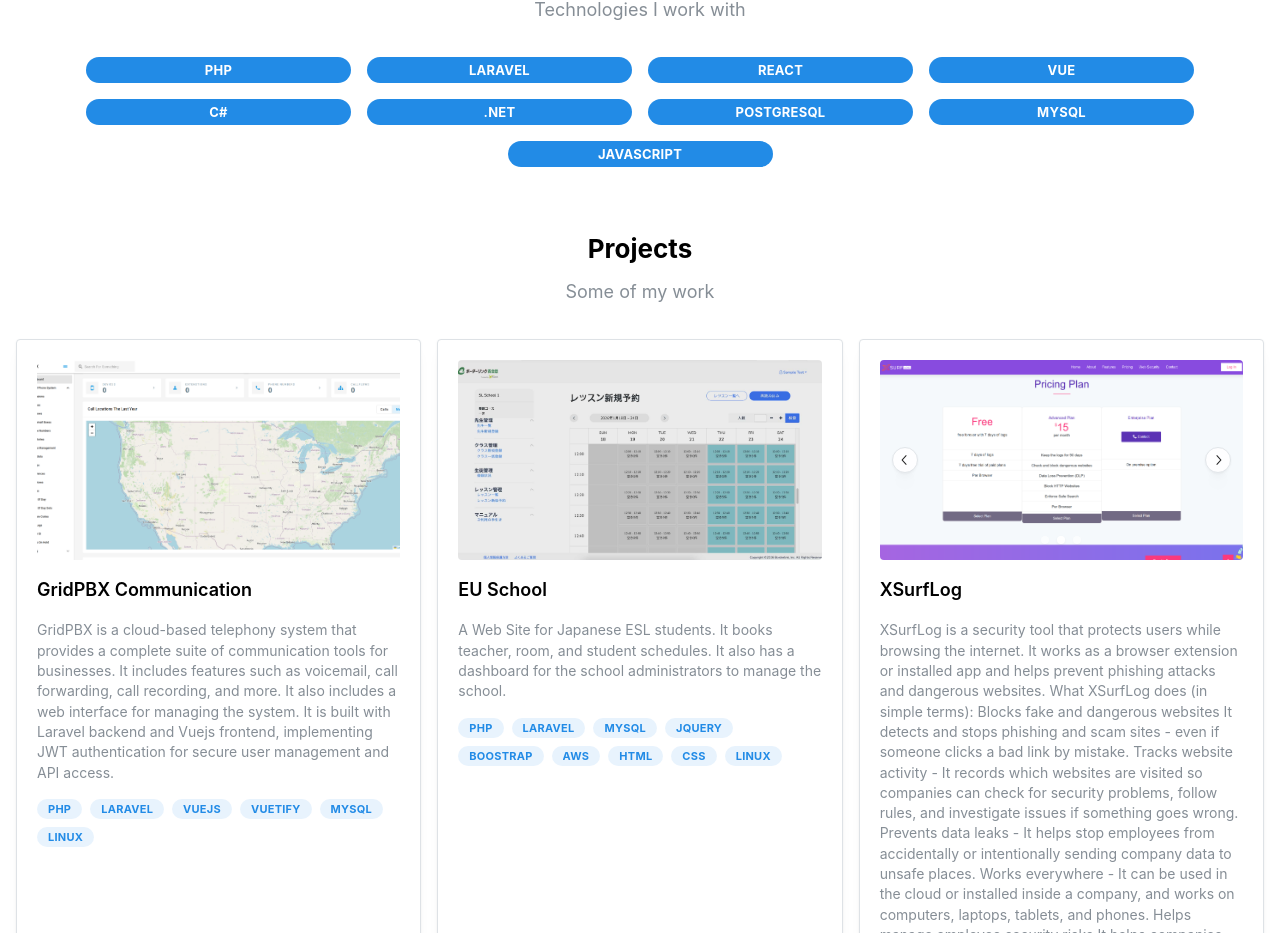
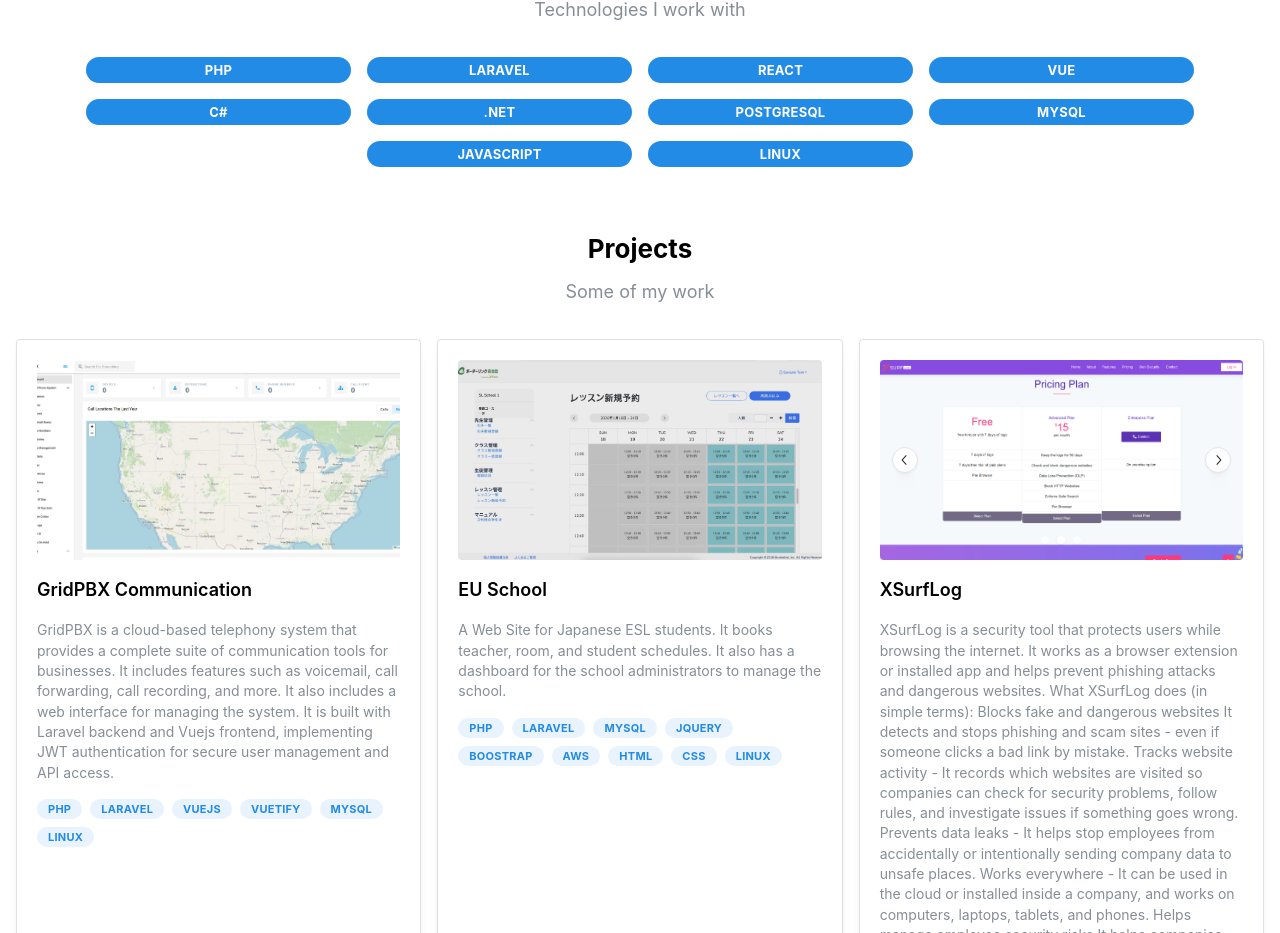
Before and after one commit to chibelsonda/portfolio, a React (Vite) app: page / in a window 1280 px wide. Shown: the part 1012-1945 px from the top of the page. Built offline with nearby package versions, Linux system fonts and the light colour scheme.

Commit message:
Add linux skill

```diff
--- a/src/components/Skills.tsx
+++ b/src/components/Skills.tsx
@@ -11,6 +11,7 @@
   'PostgreSQL',
   'MySQL',
   'JavaScript',
+  'Linux'
 ]
 
 export function Skills() {
```
